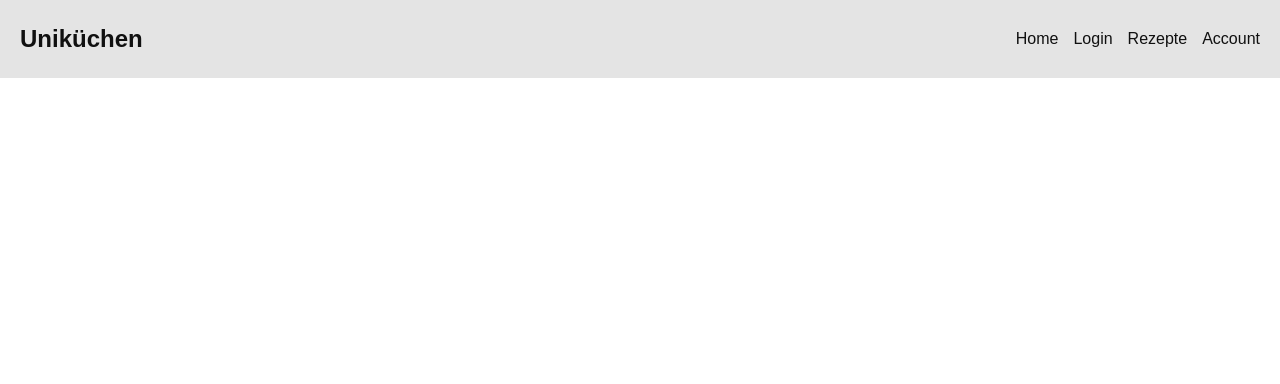
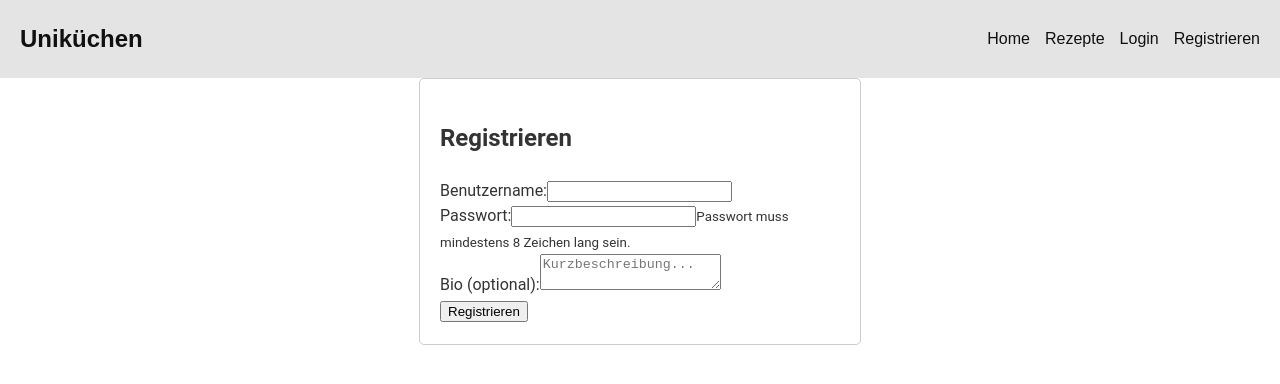
Before and after one commit to MarkusArtemov/Unikitchen, a Vue app in the folder Client/unikitchen-frontend/: page /register in a window 1280 px wide. Shown: the top 384 px of the page. Built offline with nearby package versions, Linux system fonts and the light colour scheme.

Commit message:
Add register & logout

```diff
--- a/Client/unikitchen-frontend/src/components/Header.vue
+++ b/Client/unikitchen-frontend/src/components/Header.vue
@@ -1,4 +1,3 @@
-<!-- components/Header.vue -->
 <template>
   <header class="header">
     <h1>Uniküchen</h1>
@@ -12,9 +11,11 @@
 
     <nav :class="{ open: menuOpen }">
       <router-link to="/">Home</router-link>
-      <router-link to="/login">Login</router-link>
       <router-link to="/recipe">Rezepte</router-link>
-      <router-link to="/account">Account</router-link>
+      <router-link v-if="isLoggedIn" to="/account">Account</router-link>
+      <router-link v-if="!isLoggedIn" to="/login">Login</router-link>
+      <router-link v-if="!isLoggedIn" to="/register">Registrieren</router-link>
+      <button v-if="isLoggedIn" @click="handleLogout" class="logout-button">Logout</button>
     </nav>
   </header>
 </template>
@@ -25,11 +26,32 @@
   data() {
     return {
       menuOpen: false,
+      isLoggedIn: false, // Track login state
     };
+  },
+  created() {
+    this.checkLoginStatus();
   },
   methods: {
     toggleMenu() {
       this.menuOpen = !this.menuOpen;
+    },
+    checkLoginStatus() {
+      // Check if the token exists in localStorage to determine if user is logged in
+      this.isLoggedIn = !!localStorage.getItem('token');
+    },
+    handleLogout() {
+      // Clear token and user data from localStorage and update login state
+      localStorage.removeItem('token');
+      localStorage.removeItem('user');
+      this.isLoggedIn = false;
+      this.$router.push('/'); // Redirect to homepage
+    },
+  },
+  watch: {
+    // Watch for route changes to update login status dynamically
+    $route() {
+      this.checkLoginStatus();
     },
   },
 };
@@ -72,6 +94,7 @@
 
 nav {
   display: flex;
+  align-items: center;
 }
 
 nav a {
@@ -83,6 +106,19 @@
 }
 
 nav a:hover {
+  text-decoration: underline;
+}
+
+.logout-button {
+  background: none;
+  border: none;
+  color: #101010;
+  cursor: pointer;
+  font-size: 1em;
+  margin-left: 15px;
+}
+
+.logout-button:hover {
   text-decoration: underline;
 }
 
@@ -110,5 +146,9 @@
     margin: 10px 0;
     font-size: 1.1em;
   }
+
+  .logout-button {
+    margin: 10px 0;
+  }
 }
 </style>
--- /dev/null
+++ b/Client/unikitchen-frontend/src/components/RegisterPage.vue
@@ -0,0 +1,79 @@
+<!-- src/components/RegisterPage.vue -->
+<template>
+  <div class="register-container">
+    <h2>Registrieren</h2>
+    <form @submit.prevent="handleRegister">
+      <div>
+        <label for="username">Benutzername:</label>
+        <input type="text" id="username" v-model="username" required />
+      </div>
+      <div>
+        <label for="password">Passwort:</label>
+        <input type="password" id="password" v-model="password" required />
+        <small>Passwort muss mindestens 8 Zeichen lang sein.</small>
+      </div>
+      <div>
+        <label for="bio">Bio (optional):</label>
+        <textarea id="bio" v-model="bio" placeholder="Kurzbeschreibung..."></textarea>
+      </div>
+      <button type="submit">Registrieren</button>
+      <div v-if="errorMessage" class="error">{{ errorMessage }}</div>
+    </form>
+  </div>
+</template>
+
+<script>
+import axios from 'axios';
+
+export default {
+  name: 'RegisterPage',
+  data() {
+    return {
+      username: '',
+      password: '',
+      bio: '', // Optional bio field
+      errorMessage: '',
+    };
+  },
+  methods: {
+    async handleRegister() {
+      // Client-side validation for minimum password length
+      if (this.password.length < 8) {
+        this.errorMessage = 'Das Passwort muss mindestens 8 Zeichen lang sein.';
+        return;
+      }
+      try {
+        // API call to register the user
+        const response = await axios.post('/api/auth/register', {
+          username: this.username,
+          password: this.password,
+          bio: this.bio, // Include bio in the request
+        });
+
+        // Redirect to login on successful registration
+        if (response.status === 201) {
+          this.$router.push('/login');
+        }
+      } catch (error) {
+        // Display error message from server response
+        this.errorMessage = error.response?.data.message || 'Registrierungsfehler';
+      }
+    },
+  },
+};
+</script>
+
+<style scoped>
+.register-container {
+  max-width: 400px;
+  margin: 0 auto;
+  padding: 20px;
+  border: 1px solid #ccc;
+  border-radius: 5px;
+}
+
+.error {
+  color: red;
+  margin-top: 10px;
+}
+</style>
--- a/Client/unikitchen-frontend/src/router/index.js
+++ b/Client/unikitchen-frontend/src/router/index.js
@@ -5,6 +5,7 @@
 import DetailPage from '@/views/DetailPage.vue';
 import RecipePage from '@/views/RecipePage.vue';
 import RecipeCreatePage from '@/views/RecipeCreatePage.vue';
+import RegisterPage from "@/components/RegisterPage.vue";
 
 const routes = [
     {
@@ -36,7 +37,13 @@
         path: '/recipeCreate',
         name: 'RecipeCreate',
         component: RecipeCreatePage,
-    }
+    },
+    {
+        path: '/register',
+        name: 'Register',
+        component: RegisterPage,
+    },
+
 ];
 
 const router = createRouter({
```
